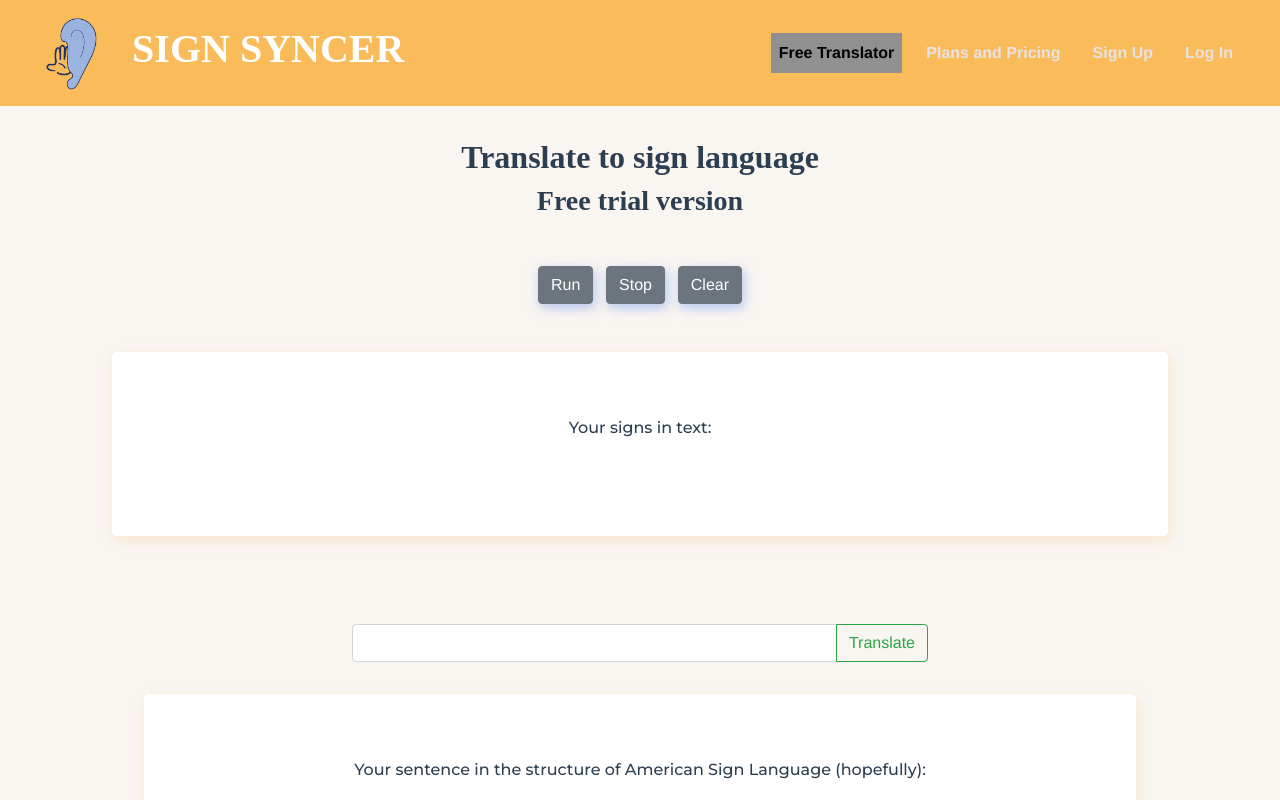
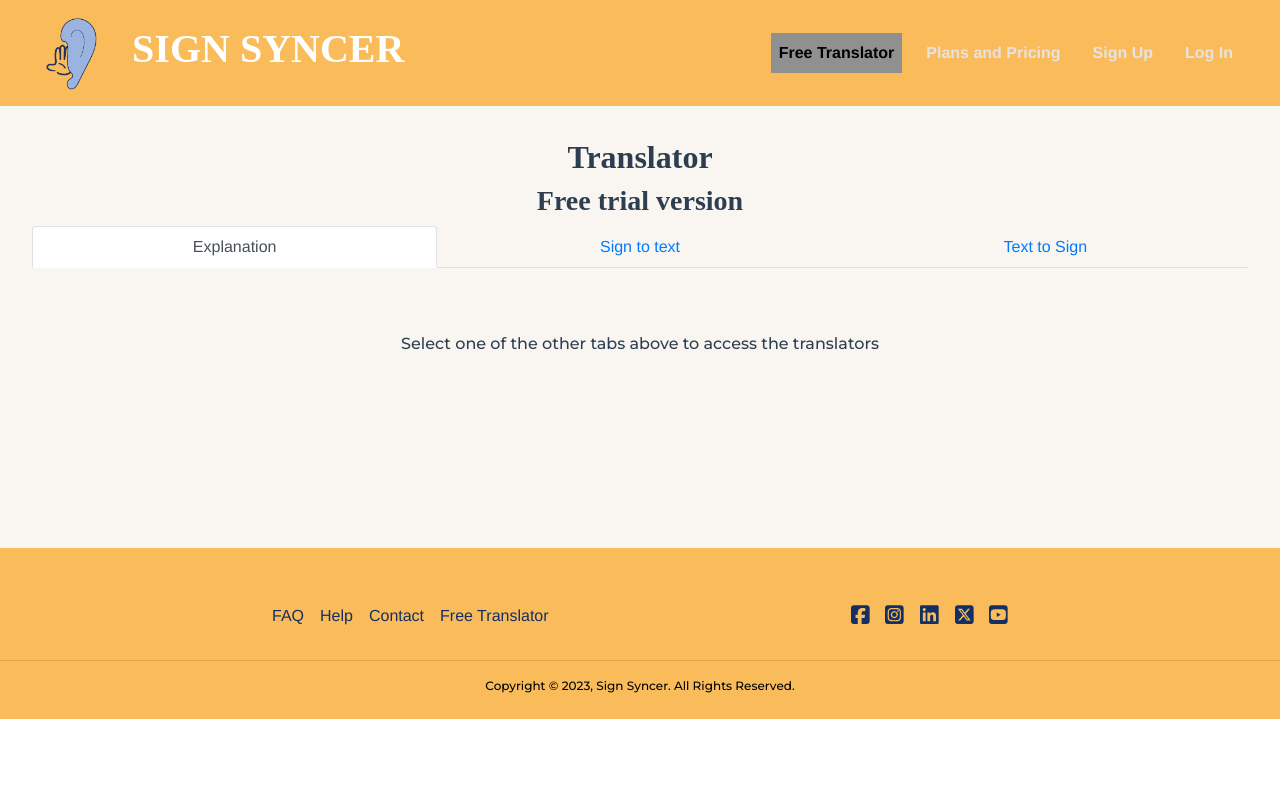
Before and after one commit to raf110/vue_website, a Vue app: page /#/freetranslator in a window 1280 px wide. Shown: the top 800 px of the page. Built offline with nearby package versions, Linux system fonts and the light colour scheme; a web font is replaced by a local one; what vue-resource would draw is missing.

Commit message:
some changes before the presentation

```diff
--- a/src/components/TranslatorComp.vue
+++ b/src/components/TranslatorComp.vue
@@ -6,13 +6,13 @@
         <b-form-input v-model="inputText"></b-form-input>
         <b-input-group-append>
           <!-- Add a click event listener to the Translate button -->
-          <b-button @click="translateText" variant="outline-success">Translate</b-button>
+          <b-button @click="translateText" class="outline">Translate</b-button>
         </b-input-group-append>
       </b-input-group>
     </div>
 
     <div class="video">
-      <b-jumbotron>
+      <b-jumbotron class="textintosign">
         <!-- Display the translated text -->
         <p>Your sentence in the structure of American Sign Language (hopefully):<br><br>{{ translatedText }}</p>
       </b-jumbotron>
@@ -58,7 +58,7 @@ export default {
   margin: 1em auto;
 }
 
-.jumbotron {
+.textintosign {
   padding: 2rem 1rem;
   margin: 2rem 5rem;
   background-color: white !important;
@@ -67,4 +67,16 @@ export default {
   justify-items: center;
   filter: drop-shadow(2px 4px 6px RGB(250, 187, 90, 0.25));
 }
+
+.outline {
+  width:auto!important;
+  color: #142F64!important;
+  border-color: #142F64!important;
+  filter: drop-shadow(2px 4px 6px RGB(155,182,237,0.75));
+  background-color: transparent!important;
+}
+.outline:hover {
+  background-color: #142F64!important;
+  color: #F9F5F1!important;
+}
 </style>
--- a/src/components/VideotoText.vue
+++ b/src/components/VideotoText.vue
@@ -1,19 +1,19 @@
 <template>
   <div>
-    <div class>
+    <div class="buttonsdiv">
       <!-- Buttons -->
       <b-button class="videobuttons" @click="runScriptButton">Run</b-button>
       <b-button class="videobuttons" @click="stopScriptButton">Stop</b-button>
-      <b-button class="videobuttons" @click="clearScriptButton">Clear</b-button>
     </div>
 
     <!-- Display Message -->
     <div class="video">
-      <b-jumbotron>
+      <b-jumbotron class="signintotext">
         <p>Your signs in text:</p>
 
         <p>{{ scriptOutputText }}</p>
       </b-jumbotron>
+      <b-button class="outline" @click="clearScriptButton">Clear</b-button>
     </div>
   </div>
 </template>
@@ -117,7 +117,7 @@ export default {
     margin: 1em auto;
   }
 
-  .jumbotron {
+  .signintotext {
     padding: 2rem 1rem;
     margin: 2rem 5rem;
     background-color: white!important;;
@@ -129,10 +129,31 @@ export default {
 
 .videobuttons {
     margin: 1em 0.4em;
-    color: #1C1414;
-    background-color: rgb(155 182 237);
-    border-color: #9BB6ED;
+    width: 10%;
+    color: #1C1414!important;
+    background-color: rgb(155 182 237)!important;
+    border-color: #9BB6ED!important;
     filter: drop-shadow(2px 4px 6px RGB(155,182,237,0.75));
+}
+
+.videobuttons:hover {
+  margin: 1em 0.4em;
+  color: #1C1414!important;
+  background-color: rgba(155,182,237,0.5)!important;
+  border-color: #9BB6ED!important;
+  filter: drop-shadow(2px 4px 6px RGB(155,182,237,0.75));
+}
+
+.outline {
+  width: 10%;
+  color: #142F64!important;
+  border-color: #142F64!important;
+  filter: drop-shadow(2px 4px 6px RGB(155,182,237,0.75));
+  background-color: transparent!important;
+}
+.outline:hover {
+  background-color: #142F64!important;
+  color: #F9F5F1!important;
 }
 
 video {
--- a/src/views/FTranslatorView.vue
+++ b/src/views/FTranslatorView.vue
@@ -1,12 +1,36 @@
 <template>
     <div class="free">
-        <h2>Translate to sign language</h2>
+        <h2>Translator</h2>
         <h3>Free trial version</h3>
 
-        <br>
-        <Translate/>
-        <br>
-        <Translate2/>
+        <div>
+          <b-tabs content-class="mt-3" justified>
+            <b-tab title="Explanation" active>
+            <br>
+            <br>
+              <p>Select one of the other tabs above to access the translators</p>
+            <br>
+            <br>
+            <br>
+            <br>
+            <br>
+            <br>
+            </b-tab>
+            <b-tab title="Sign to text">
+              <b-jumbotron>
+                <h4>Sign Language into Text (with patience)</h4>
+
+                <Translate/>
+            </b-jumbotron>
+            </b-tab>
+            <b-tab title="Text to Sign">
+              <b-jumbotron>
+                <h4>Text into Sign Language (in process)</h4>
+                <Translate2/>
+              </b-jumbotron>
+            </b-tab>
+          </b-tabs>
+        </div>
 
         <!--
         <TranslateForm v-on:formSubmit="translateText"></TranslateForm>
```
